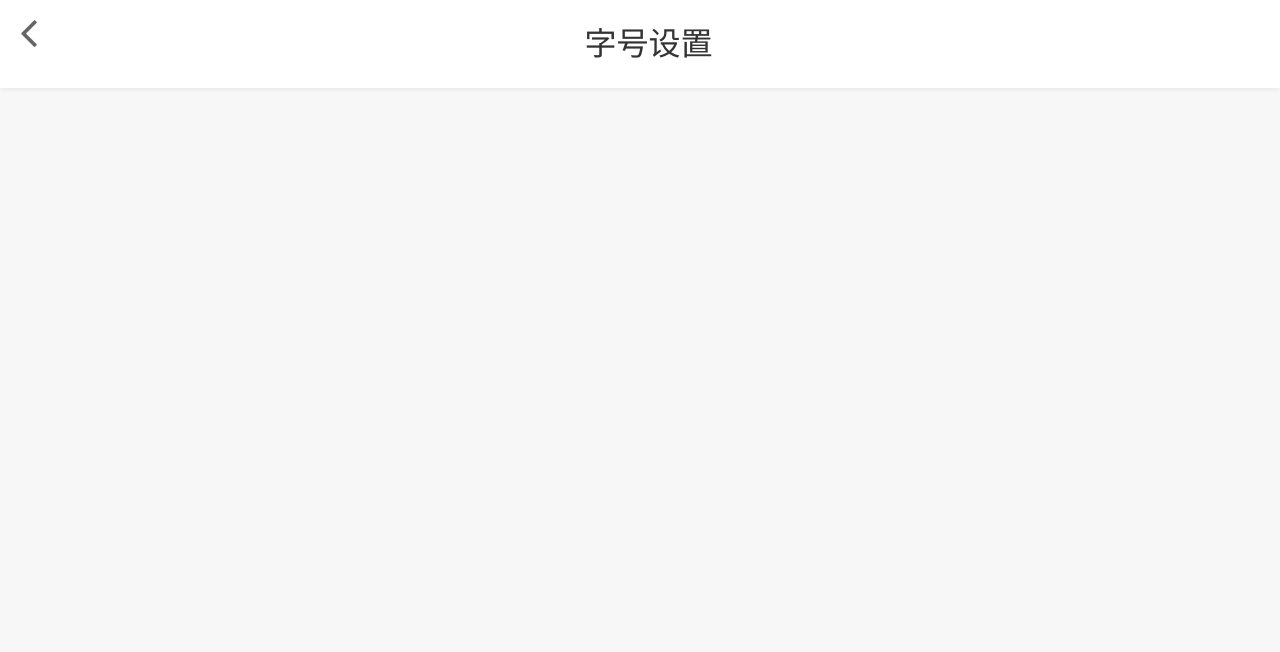
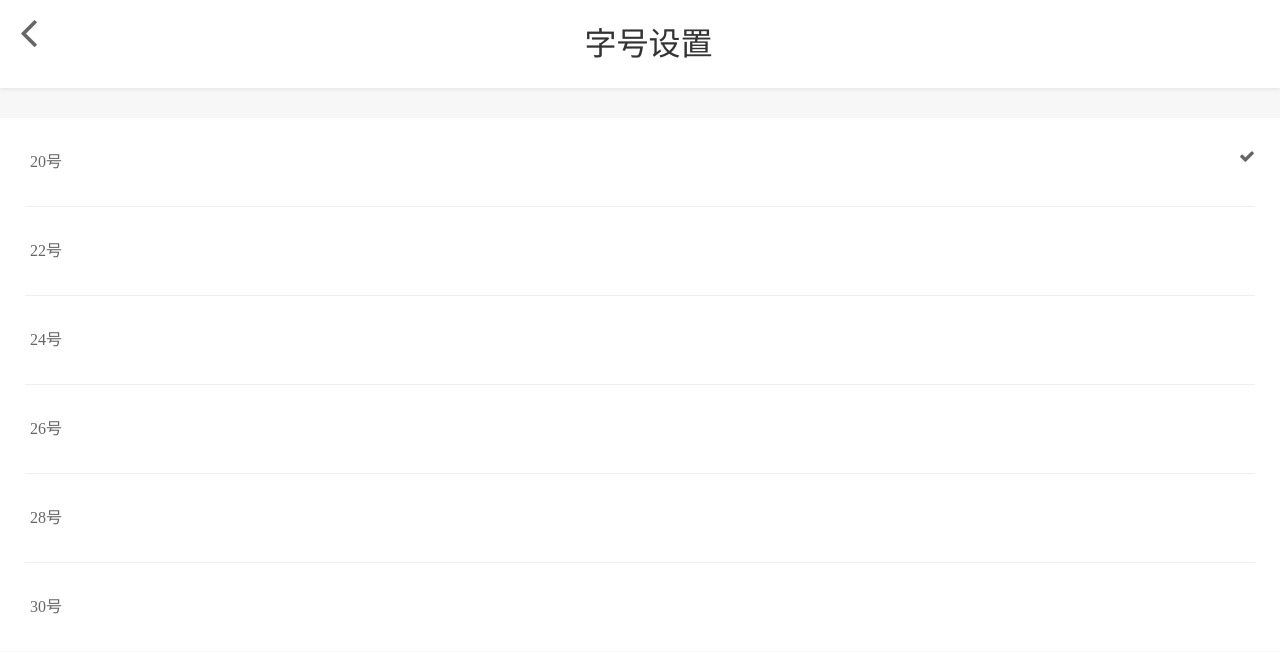
Before and after one commit to CassieQin/cubeApp, a Vue app: page /fontsize in a window 1280 px wide. Shown: the top 652 px of the page. Built offline with nearby package versions, Linux system fonts and the light colour scheme.

Commit message:
字号设置页面

```diff
--- a/src/components/pages/mine/fontSize.vue
+++ b/src/components/pages/mine/fontSize.vue
@@ -1,6 +1,14 @@
 <template>
   <div class="fontsize warpper">
     <vhead :headTitle="headTitle" :isShow="isShow"></vhead>
+    <div class="content">
+      <div class="item">
+        <div class="item-li relative" v-for="(data,index) in datas" :key="data.id" @click="setFontsize(index)">
+          {{data.fontsize}}
+          <i class="fa fa-check absolute rt0 top3" v-show="iconShow === index"></i>
+        </div>
+      </div>
+    </div>
   </div>
 </template>
 
@@ -11,18 +19,54 @@ export default {
   data () {
     return {
       headTitle:'字号设置',
-      isShow: true
+      isShow: true,
+      iconShow: 0,
+      datas:[
+        {
+          fontsize: '20号'
+        },{
+          fontsize: '22号'
+        },{
+          fontsize: '24号'
+        },{
+          fontsize: '26号'
+        },{
+          fontsize: '28号'
+        },{
+          fontsize: '30号'
+        }
+      ]
     }
   },
   components:{
     vhead
   },
   methods:{
-
+    setFontsize: function(index){
+      this.iconShow = index;
+      console.log('字号已设置成' + this.datas[index].fontsize);
+    }
   }
 }
 </script>
 
 <style scoped>
-
+.content {
+  padding: 0;
+}
+.item {
+  background: #fff;
+  height: auto;
+  padding: 0 0.25rem;
+}
+.item-li {
+  height: 0.88rem;
+  line-height: 0.88rem;
+  border-bottom: 1px solid #eee;
+  padding: 0 0.05rem;
+  position: relative;
+}
+.item-li:last-child{
+  border: none;
+}
 </style>
--- a/src/style/common.css
+++ b/src/style/common.css
@@ -30,6 +30,8 @@ a:focus,*:focus,button {outline:none;}
 #app{ width: 100%; height: 100%; overflow: auto;}
 .lt{float: left;}
 .rt{float: right;}
+.rt0{right: 0;}
+.top3{top: .3rem;}
 .a-underline{text-decoration: underline;}
 .text-center{text-align: center;}
 .text-right{text-align: right;}
@@ -50,6 +52,8 @@ a:focus,*:focus,button {outline:none;}
 .color-999{color: #999;}
 .block{display: block;}
 .border-right{border-right: 1px solid #eee;}
+.relative{position: relative;}
+.absolute{position: absolute;}
 /*按钮样式*/
 .btn{
     height: .88rem;
```
